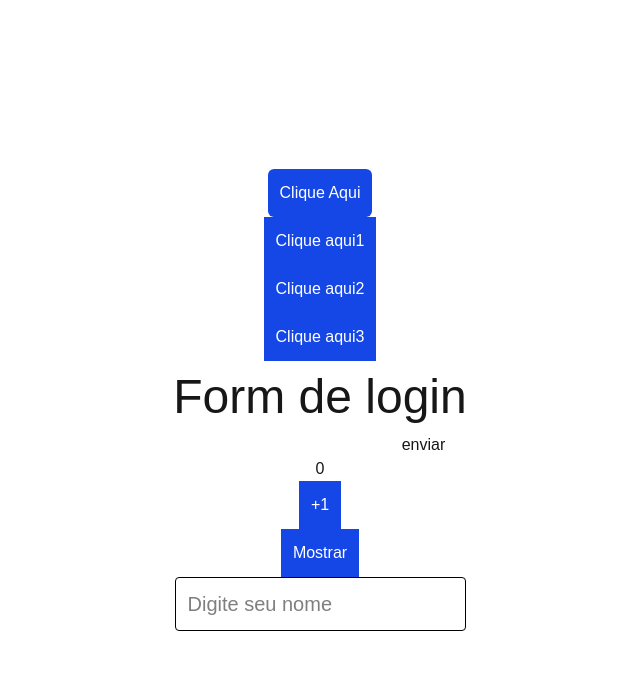
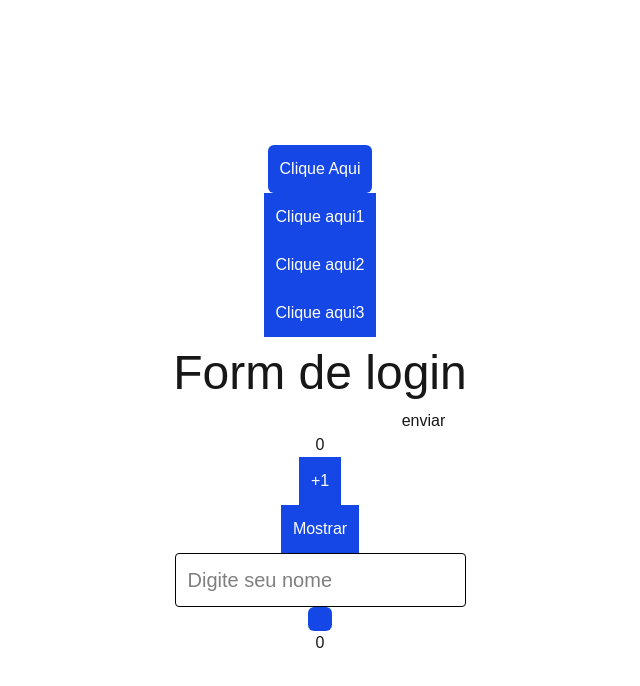
Before and after one commit to boma026/react_funcionalidades, a Next.js app in the folder react_funcionalidades/: page / in a window 1280 px wide. Shown: the top 686 px of the page, without its empty margins (320-960 px from the left). Built offline with nearby package versions, Linux system fonts and the light colour scheme.

Commit message:
02/04/25

```diff
--- a/react_funcionalidades/src/app/page.tsx
+++ b/react_funcionalidades/src/app/page.tsx
@@ -28,6 +28,13 @@ export default function Page() {
 
   const  eventoDeClique = () => {
     setCount(count + 1)
+  }
+
+  const [count2, setCount2] = useState(0)
+
+  const handlebutton = () => {
+    setCount2(count2 + 2)
+    setCount2(c => c + 2)
   }
 
   const [nameInput, setNameInput] = useState('')
@@ -61,6 +68,9 @@ export default function Page() {
         value={nameInput}
         onChange={e => setNameInput(e.target.value)}
       />
+
+      <button onClick={handlebutton} className="bg-blue-700 text-white p-3 rounded-md"></button>
+      <p>{count2}</p>
     </div>
-  );
+  )
 }
```
